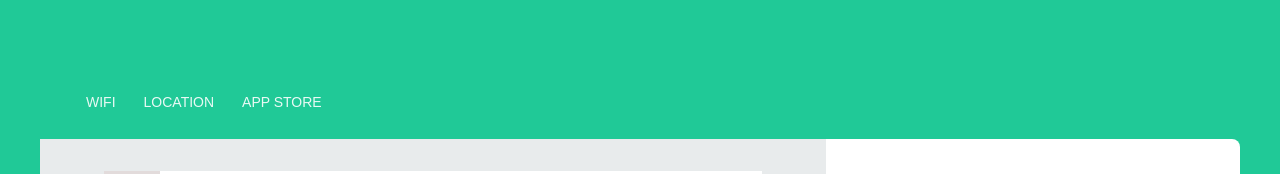
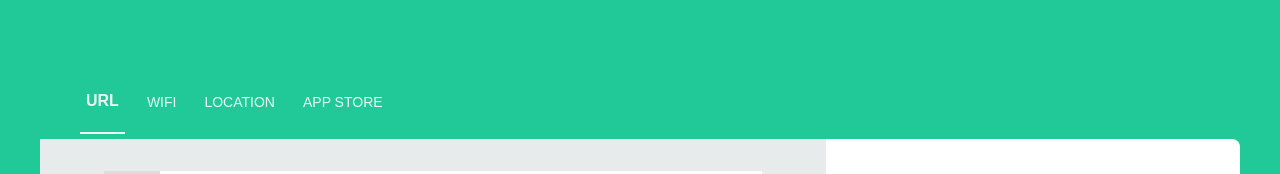
Before and after one commit to onuruci/qr-frontend, a React (Create React App) app: page / in a window 1280 px wide. Shown: the part 136-310 px from the top of the page. Built offline with nearby package versions, Linux system fonts and the light colour scheme.

Commit message:
gfdg
dfg

```diff
--- a/src/components/MainGenerator/MainGenerator.js
+++ b/src/components/MainGenerator/MainGenerator.js
@@ -134,6 +134,9 @@ const MainGenerator = () => {
 
         <div className="main-wrapper">
             <div className="select-qr-type">
+            <button className={QRType === "URL" ? "selected-qr-type" : ""} onClick={(e) => setQRType("URL")}>
+                    URL
+                </button>
                 <button className={QRType === "WIFI" ? "selected-qr-type" : ""} onClick={(e) => setQRType("WIFI")}>
                     WIFI
                 </button>
```
